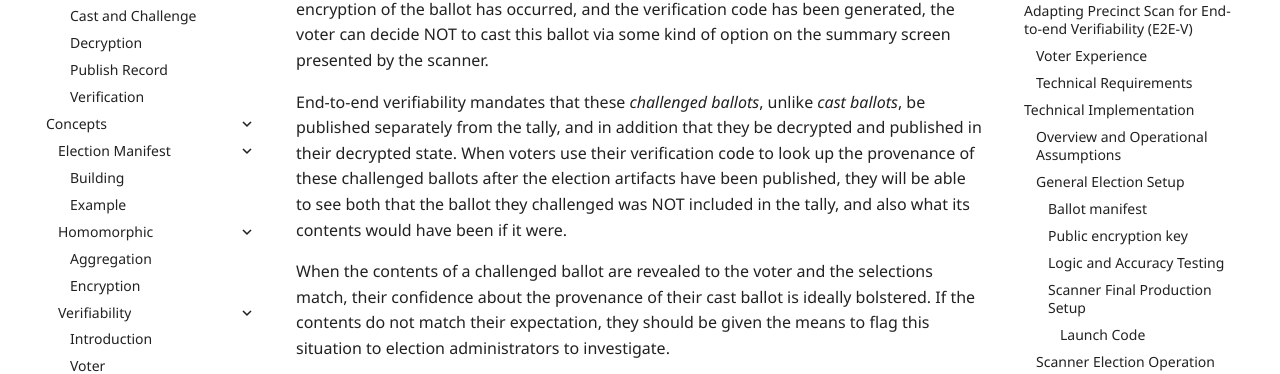
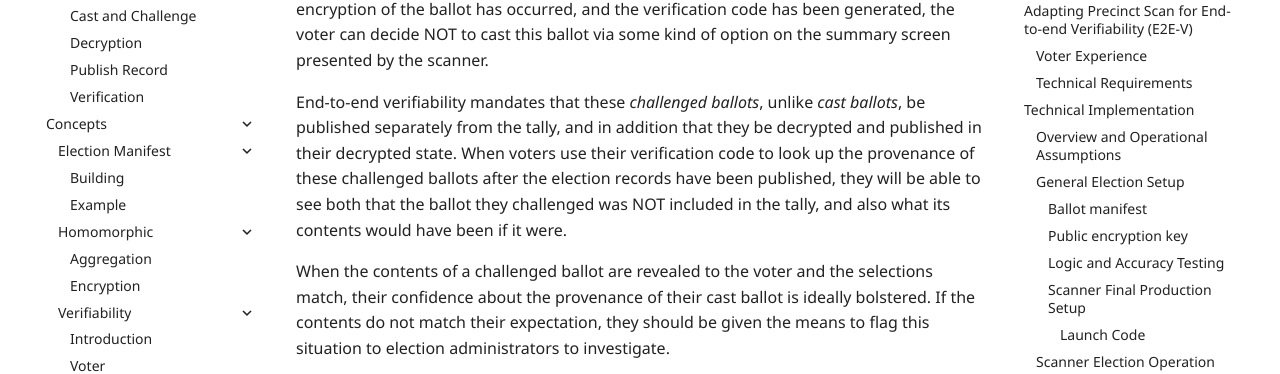
Before and after one commit to Election-Tech-Initiative/electionguard, an MkDocs documentation site: the page built from docs/use_cases/Precinct_Scan.md, in a window 1280 px wide and 900 px high, scrolled down 899 px. Shown: the part 169-543 px from the top of the window. Built offline with MkDocs 1.6.1 and Material for MkDocs 9.7.7, drawn with Linux system fonts in a browser that asks for light colours; some web fonts are replaced; comment, search, counter and statistics services are not loaded; some of the changed text lies outside the part shown.

Commit message:
Renaming Election Artifacts to Election Records for consistency

```diff
--- a/docs/use_cases/Precinct_Scan.md
+++ b/docs/use_cases/Precinct_Scan.md
@@ -16,7 +16,7 @@
 
 ElectionGuard uses this spoil process to enable a voter to test the integrity of the system capturing their vote. Effectively, the voter acts as if they are going to vote, submitting their ballot into the scanner and enabling it to process and interpret the ballot. After the encryption of the ballot has occurred, and the verification code has been generated, the voter can decide NOT to cast this ballot via some kind of option on the summary screen presented by the scanner.
 
-End-to-end verifiability mandates that these _challenged ballots_, unlike _cast ballots_, be published separately from the tally, and in addition that they be decrypted and published in their decrypted state. When voters use their verification code to look up the provenance of these challenged ballots after the election artifacts have been published, they will be able to see both that the ballot they challenged was NOT included in the tally, and also what its contents would have been if it were.
+End-to-end verifiability mandates that these _challenged ballots_, unlike _cast ballots_, be published separately from the tally, and in addition that they be decrypted and published in their decrypted state. When voters use their verification code to look up the provenance of these challenged ballots after the election records have been published, they will be able to see both that the ballot they challenged was NOT included in the tally, and also what its contents would have been if it were.
 
 When the contents of a challenged ballot are revealed to the voter and the selections match, their confidence about the provenance of their cast ballot is ideally bolstered. If the contents do not match their expectation, they should be given the means to flag this situation to election administrators to investigate.
 
@@ -78,7 +78,7 @@
 
 #### Public encryption key
 
-One of the core innovations of ElectionGuard is the use of multiple election guardians to administer the creation of election artifacts. Guardians are intended to be independent, trustworthy individuals. They don't need to have technical skills, but they do need to physically perform tasks collectively with the other guardians at the beginning and end of elections.
+One of the core innovations of ElectionGuard is the use of multiple election guardians to administer the creation of election records. Guardians are intended to be independent, trustworthy individuals. They don't need to have technical skills, but they do need to physically perform tasks collectively with the other guardians at the beginning and end of elections.
 
 As part of the election setup process, or any time prior, the guardians meet to create the public key that will be used by the precinct scanner to encrypt voter ballots. The
 
```
Also changed, not shown: docs/basics/steps/5_Publish_Record.md (+1 -1 lines), docs/develop/Sample_Data.md (+2 -2 lines), docs/overview/Glossary.md (+1 -1 lines), docs/use_cases/Rescans_and_Recounts.md (+1 -1 lines).
